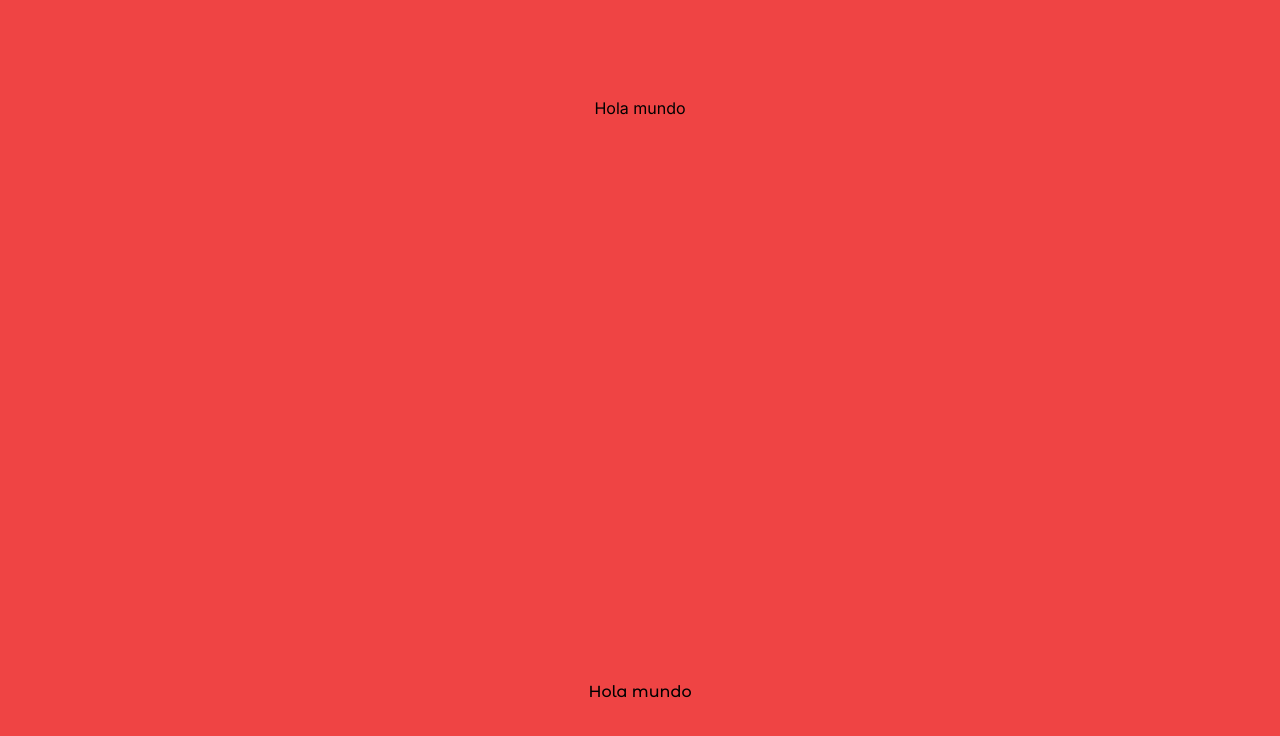
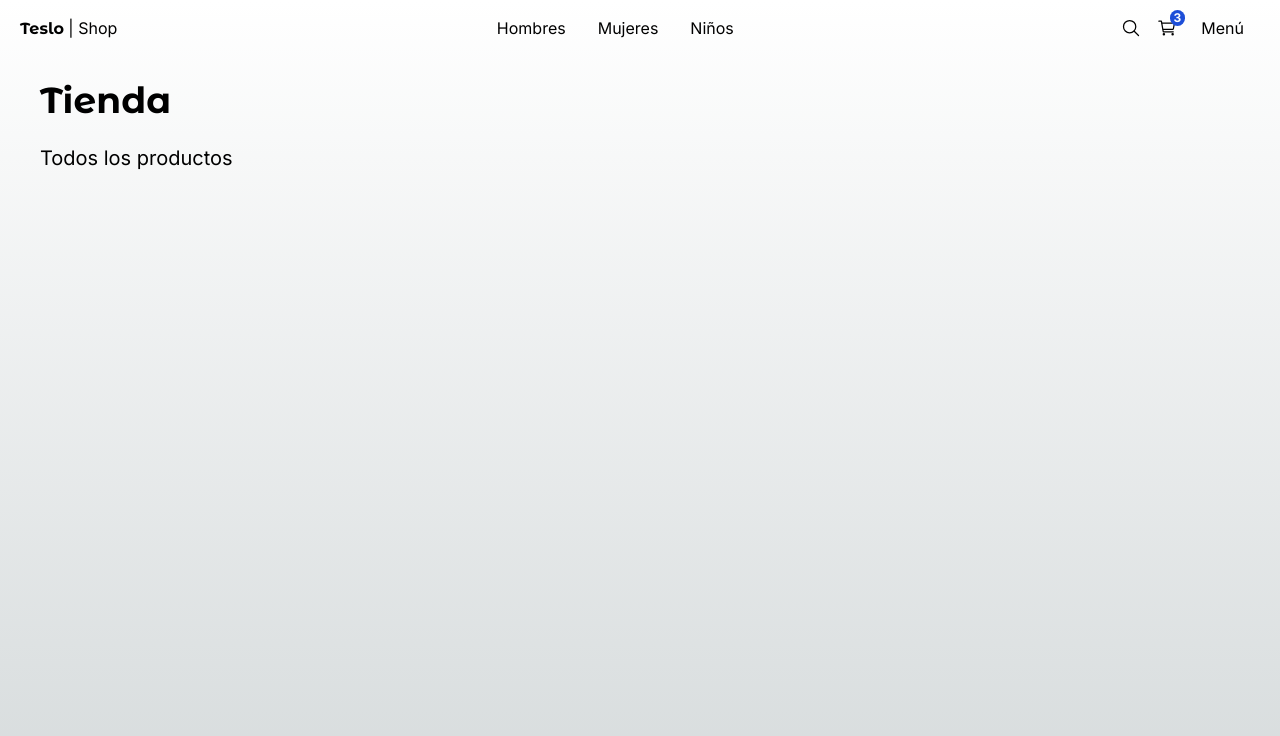
Before and after one commit to UriiSanchez/teslo-shop, a Next.js app: page / in a window 1280 px wide. Shown: the top 736 px of the page. Built offline with nearby package versions, Linux system fonts and the light colour scheme.

Commit message:
Dev Cerón | add: components not found, top menu and title

```diff
--- a/src/app/(shop)/category/[id]/page.tsx
+++ b/src/app/(shop)/category/[id]/page.tsx
@@ -1,5 +1,17 @@
+import { notFound } from "next/navigation";
 import React from "react";
 
-export default function () {
+interface Props {
+	params: {
+		id: string;
+	};
+}
+export default function ({ params }: Props) {
+	const { id } = params;
+
+	if (id === "kid") {
+		notFound();
+	}
+
 	return <div>Category Page</div>;
 }
--- /dev/null
+++ b/src/app/(shop)/category/not-found.tsx
@@ -0,0 +1,5 @@
+import PageNotFound from "@/components/ui/not-found/PageNotFound";
+
+export default function () {
+	return <PageNotFound />;
+}
--- a/src/app/(shop)/layout.tsx
+++ b/src/app/(shop)/layout.tsx
@@ -1,7 +1,14 @@
+import { TopMenu } from "@/components";
+
 export default function ShopLayout({
 	children,
 }: {
 	children: React.ReactNode;
 }) {
-	return <main className='bg-red-500 min-h-screen'>{children}</main>;
+	return (
+		<main className='min-h-screen'>
+			<TopMenu />
+			<div className='px-0 sm:px-10'>{children}</div>
+		</main>
+	);
 }
--- a/src/app/(shop)/page.tsx
+++ b/src/app/(shop)/page.tsx
@@ -1,10 +1,9 @@
-import { titleFont } from "@/config/fonts";
+import { Title } from "@/components";
 
 export default function Home() {
 	return (
-		<div className='flex min-h-screen flex-col items-center justify-between p-24'>
-			<h1>Hola mundo</h1>
-			<h1 className={titleFont.className}>Hola mundo</h1>
-		</div>
+		<>
+			<Title title='Tienda' subtitle='Todos los productos' className='mb-2' />
+		</>
 	);
 }
--- a/src/components/index.ts
+++ b/src/components/index.ts
@@ -0,0 +1,3 @@
+export * from "./ui/top-menu/TopMenu";
+export * from "./ui/not-found/PageNotFound";
+export * from "./ui/title/Title";
--- /dev/null
+++ b/src/components/ui/not-found/PageNotFound.tsx
@@ -0,0 +1,30 @@
+import { titleFont } from "@/config/fonts";
+import Image from "next/image";
+import Link from "next/link";
+import React from "react";
+
+export default function PageNotFound() {
+	return (
+		<div className='flex flex-col-reverse md:flex-row h-[800px] w-full justify-center items-center align-middle'>
+			<div className='text-center px-5 mx-5'>
+				<h2 className={`${titleFont.className} antialiased text-9xl`}>404</h2>
+				<p className='font-semibold text-xl'>Whoops! Lo sentimos mucho.</p>
+				<p className='font-light'>
+					<span> Puedes regrear al </span>
+					<Link href='/' className='font-normal hover:underline transition-all'>
+						inicio
+					</Link>
+				</p>
+			</div>
+			<div className='px-5 mx-5'>
+				<Image
+					src='/imgs/starman_750x750.png'
+					alt='Starman'
+					className='p-5 sm:p-0'
+					width={550}
+					height={550}
+				/>
+			</div>
+		</div>
+	);
+}
--- /dev/null
+++ b/src/components/ui/title/Title.tsx
@@ -0,0 +1,21 @@
+import { titleFont } from "@/config/fonts";
+import React from "react";
+
+interface Props {
+	title: string;
+	subtitle?: string;
+	className?: string;
+}
+
+export const Title = ({ title, subtitle, className }: Props) => {
+	return (
+		<div className={`mt-3 ${className}`}>
+			<h1
+				className={`${titleFont.className} antialiased text-4xl font-semibold my-6`}
+			>
+				{title}
+			</h1>
+			{subtitle && <h3 className='text-xl mb-5'> {subtitle}</h3>}
+		</div>
+	);
+};
--- /dev/null
+++ b/src/components/ui/top-menu/TopMenu.tsx
@@ -0,0 +1,58 @@
+import React from "react";
+import Link from "next/link";
+import { IoCartOutline, IoSearchOutline } from "react-icons/io5";
+
+import { titleFont } from "@/config/fonts";
+
+export const TopMenu = () => {
+	return (
+		<div className='flex px-5 justify-between items-center w-full'>
+			<div>
+				<Link href='/'>
+					<span className={`${titleFont.className} antialiased font-bold`}>
+						Teslo
+					</span>
+					<span> | Shop</span>
+				</Link>
+			</div>
+			{/* Center Menu */}
+			<div className='hidden sm:block'>
+				<Link
+					className=' m-2 p-2 rounded-md transition-all hover:bg-gray-100'
+					href='/category/men'
+				>
+					Hombres
+				</Link>
+				<Link
+					className=' m-2 p-2 rounded-md transition-all hover:bg-gray-100'
+					href='/category/women'
+				>
+					Mujeres
+				</Link>
+				<Link
+					className=' m-2 p-2 rounded-md transition-all hover:bg-gray-100'
+					href='/category/kid'
+				>
+					Niños
+				</Link>
+			</div>
+			{/* Search, Cart, Menu */}
+			<div className='flex items-center'>
+				<Link href='/search' className='mx-2'>
+					<IoSearchOutline className='w-5 h-5' />
+				</Link>
+				<Link href='/cart' className='mx-2'>
+					<div className='relative'>
+						<span className='absolute text-xs rounded-full px-1 font-bold -top-2 -right-2 bg-blue-700 text-white'>
+							3
+						</span>
+						<IoCartOutline className='w-5 h-5' />
+					</div>
+				</Link>
+				<button className='m-2 p-2 rounded-md transition-all hover:bg-gray-100'>
+					Menú
+				</button>
+			</div>
+		</div>
+	);
+};
```
Also changed, not shown: package.json (+5 -4 lines), 1 other file (tests, documents, lock files or other folders).
